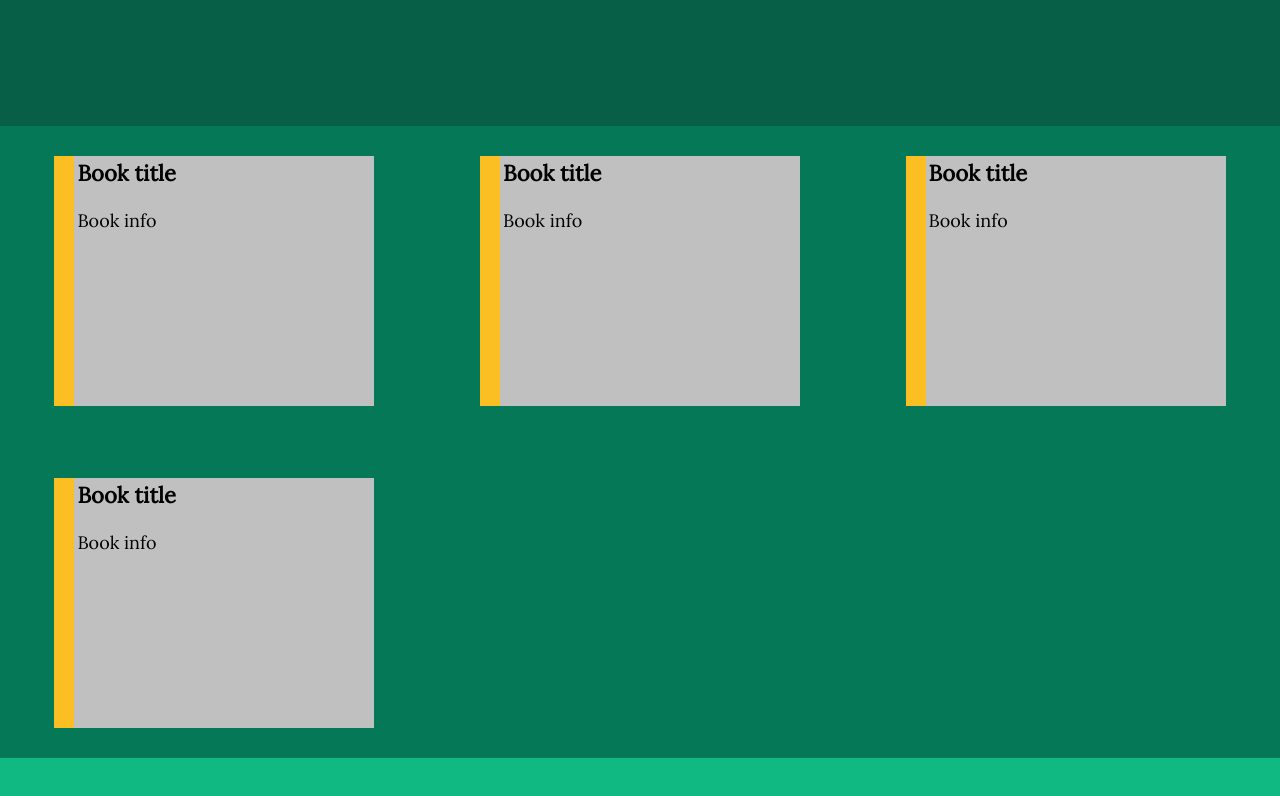
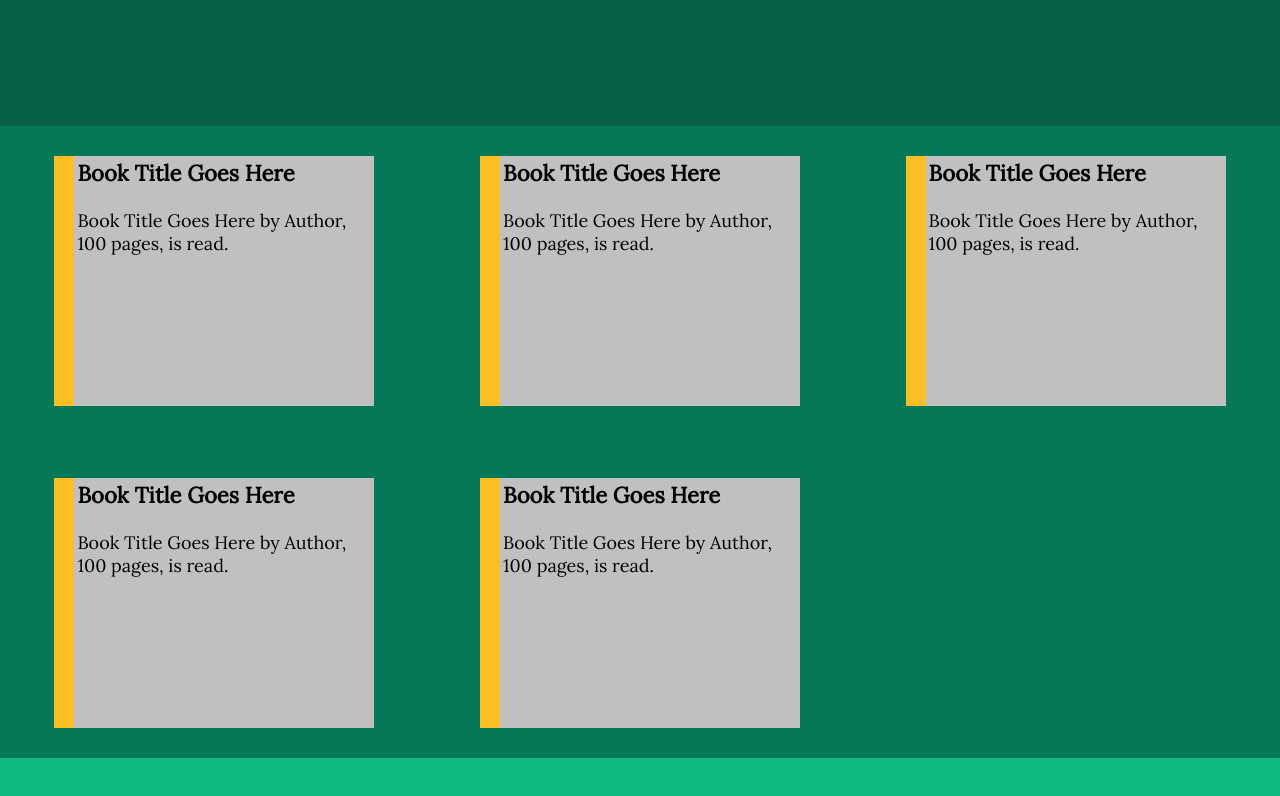
Before and after one commit to tho-daskalakis/library, a plain HTML site: page index.html in a window 1280 px wide. Drawn offline with Linux system fonts and the light colour scheme.

Commit message:
Create book elements through code

```diff
--- a/index.html
+++ b/index.html
@@ -48,6 +48,13 @@
                     <div class="content">Book info</div>
                     <div class="actions"></div>
                 </div>
+
+                <div class="card">
+                    <div class="side-color"></div>
+                    <div class="title">Book title</div>
+                    <div class="content">Book info</div>
+                    <div class="actions"></div>
+                </div>
             </div>
         </main>
 
--- a/script.js
+++ b/script.js
@@ -1,3 +1,9 @@
+// Get DOM elements
+
+const container = document.querySelector('.container');
+
+const mainGrid = container.querySelector('.main-grid');
+
 /**
  * Current library of books.
  */
@@ -22,7 +28,7 @@ function Book(name, author, pages, read) {
  * @returns {String} Book information
  */
 Book.prototype.info = function() {
-    const isRead = read ? 'is read' : 'not read yet';
+    const isRead = this.read ? 'is read' : 'not read yet';
     return `${this.name} by ${this.author}, ${this.pages} pages, ${isRead}.`
 }
 
@@ -37,3 +43,52 @@ Book.prototype.info = function() {
 function addBookToLibrary(name, author, pages, read) {
     myLibrary.push(new Book(name, author, pages, read));
 }
+
+function createCard(book) {
+    const card = document.createElement('div');
+    card.classList.add('card');
+
+    const sideColor = document.createElement('div');
+    sideColor.classList.add('side-color');
+    card.appendChild(sideColor);
+
+    const cardTitle = document.createElement('div');
+    cardTitle.classList.add('title');
+    cardTitle.textContent = book.name;
+    card.appendChild(cardTitle);
+
+    const content = document.createElement('div');
+    content.classList.add('content');
+    content.textContent = book.info();
+    card.appendChild(content);
+
+    const actions = document.createElement('div');
+    actions.classList.add('actions');
+    card.appendChild(actions);
+
+    return card;
+}
+
+function updateLibraryDisplay() {
+    // Empty grid
+    const gridBooks = [...mainGrid.children];
+    gridBooks.forEach(child => {
+        mainGrid.removeChild(child);
+    });
+
+    // Add children from library
+    myLibrary.forEach(book => {
+        mainGrid.appendChild(createCard(book));
+    });
+}
+
+// To be deleted
+const defaultBook = new Book("Book Title Goes Here", "Author", 100, true);
+
+const nBooks = 6;
+for (let i = 1; i < nBooks; i++) {
+    myLibrary.push(defaultBook);
+
+}
+
+updateLibraryDisplay();
```
